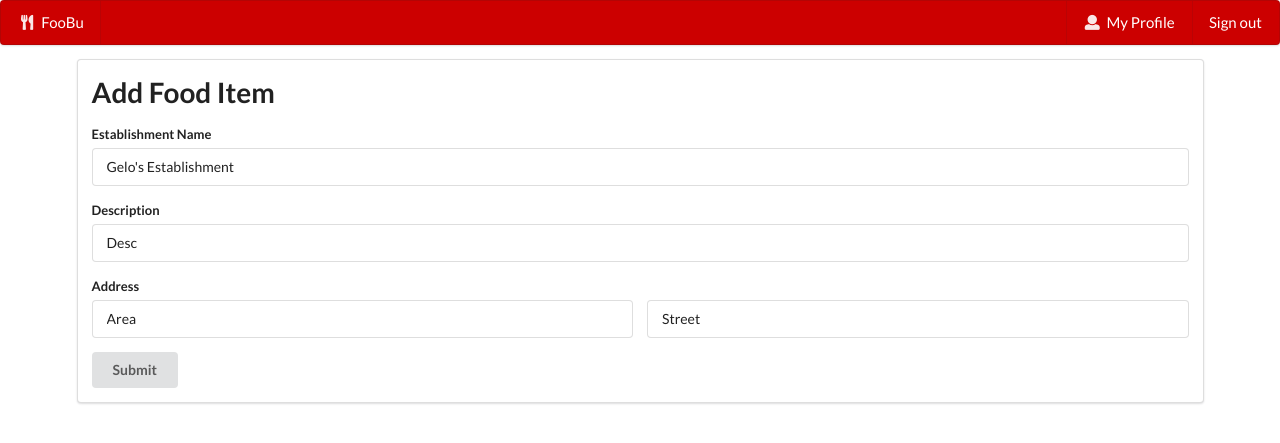
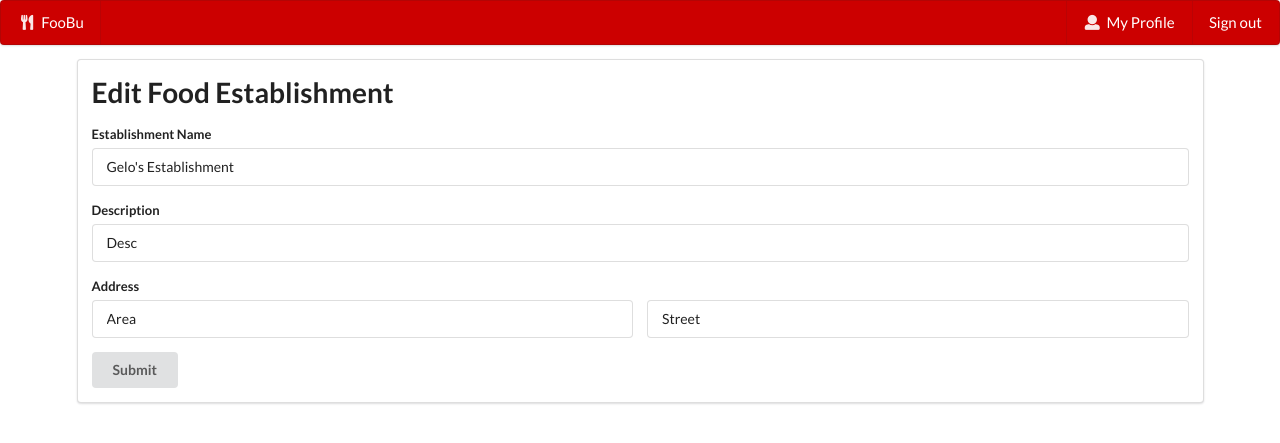
Before and after one commit to rfcabasag/FooBu, a Django app: a page that uses cs165/food/templates/food/addestablishment.html in a window 1280 px wide. Shown: the top 443 px of the page. Run offline with Django 3.2, Linux system fonts and the light colour scheme; a user stored in the database is signed in; data comes from the database, SQL or seed files in the repository; both versions use the stored data as it was after the commit; some libraries are stand-ins or nearby versions.

Commit message:
add/edit changes

```diff
--- a/cs165/food/templates/food/addestablishment.html
+++ b/cs165/food/templates/food/addestablishment.html
@@ -1,7 +1,11 @@
 {% extends "food/base.html" %}
 {% block content %}
 	<div class = "ui container segment">
-		<h1>Add Food Item</h1>
+        {% if est %}
+		<h1>Edit Food Establishment</h1>
+        {% else %}
+        <h1>Add Food Establishment</h1>
+        {% endif %}
 		<form class = "ui form" method="POST">
 			{% csrf_token %}
 			 <div class = "field">
--- a/cs165/food/templates/food/addfooditem.html
+++ b/cs165/food/templates/food/addfooditem.html
@@ -1,7 +1,11 @@
 {% extends "food/base.html" %}
 {% block content %}
 	<div class = "ui container segment">
-		<h1>Add Food Item</h1>
+		{% if food %}
+        <h1>Edit Food Item</h1>
+        {% else %}
+        <h1>Add Food Item</h1>
+        {% endif %}
 		<form class = "ui form" method="POST">
 			{% csrf_token %}
 			<div class = "field">
```
Also changed, not shown: cs165/db.sqlite3.
